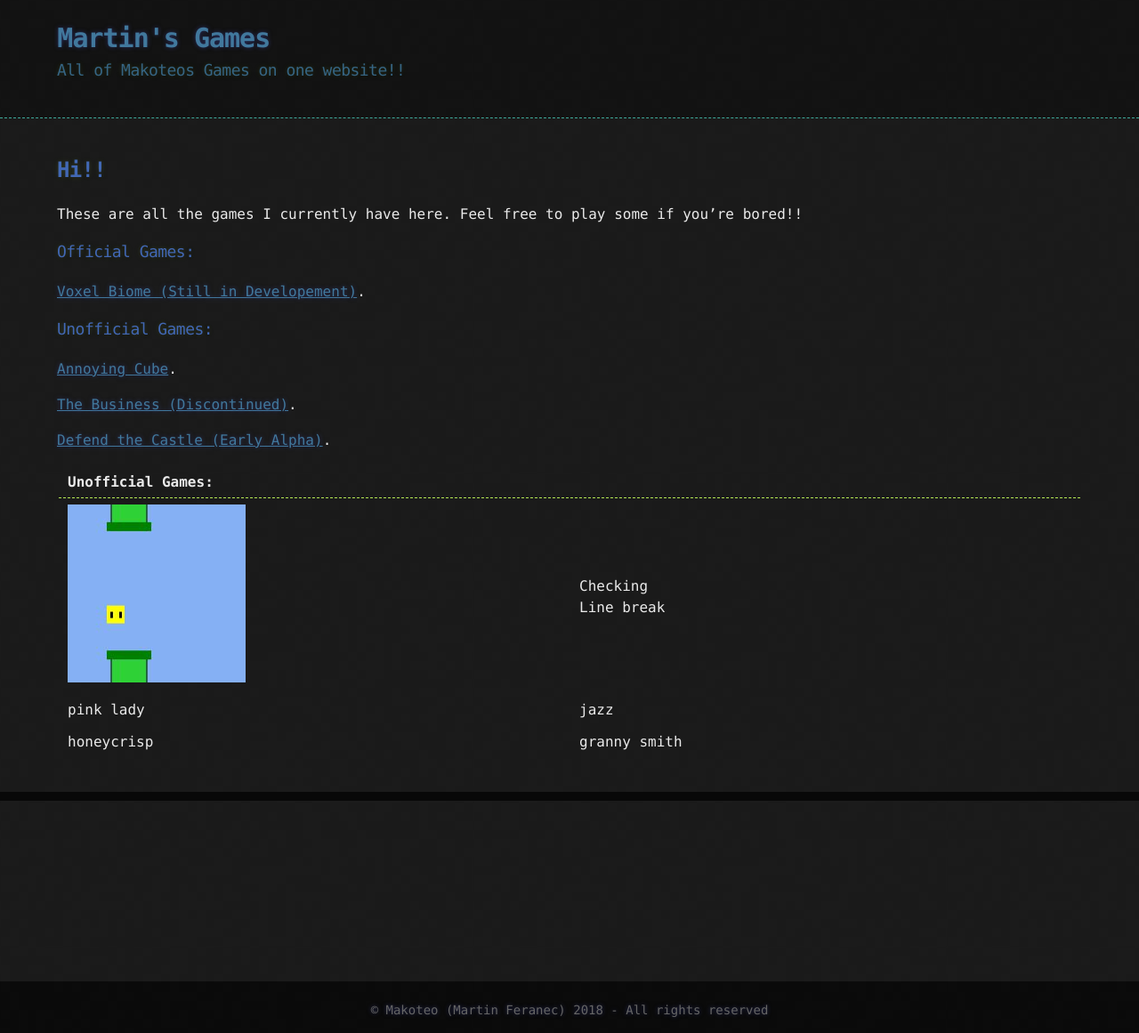
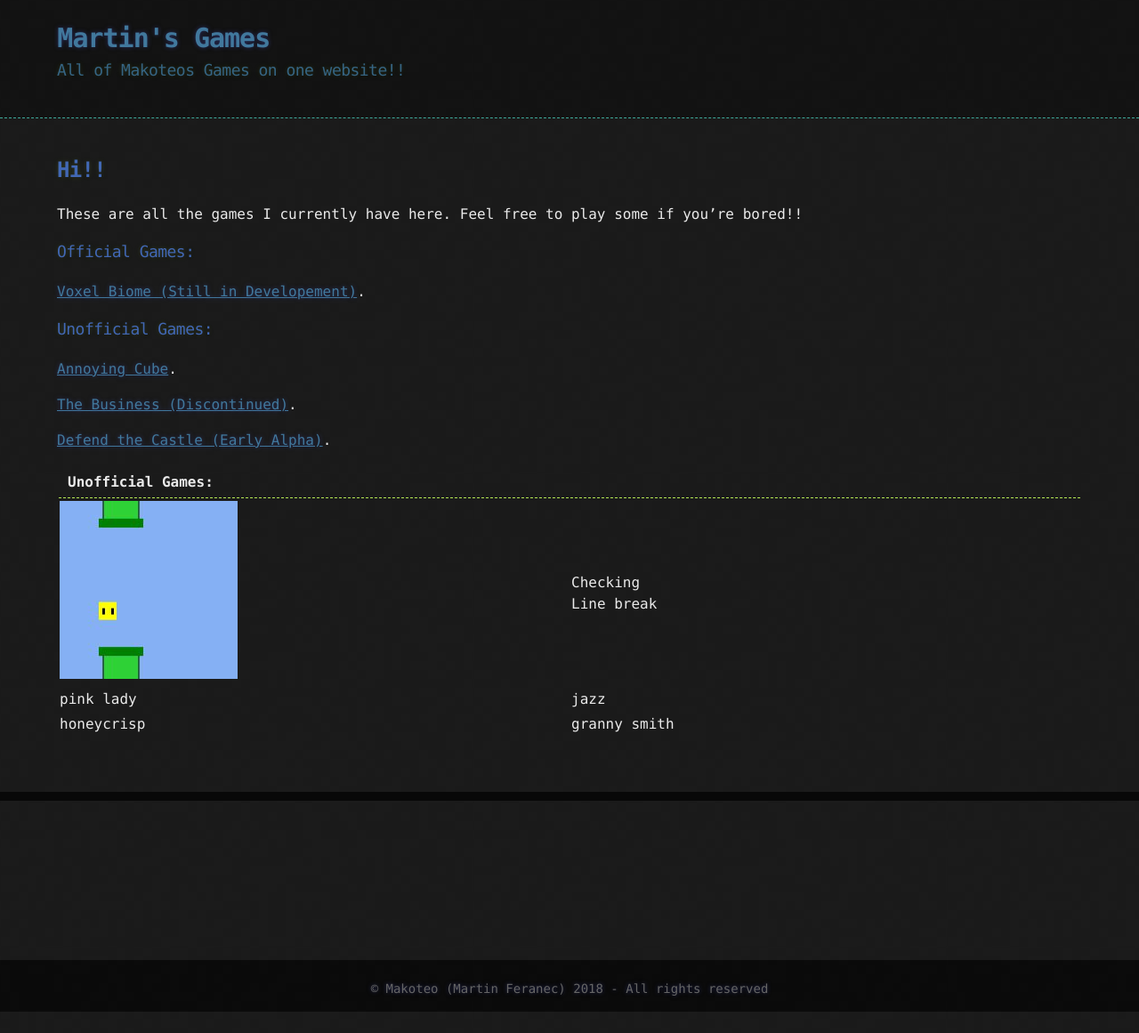
Before and after one commit to makoteo/blog, a Jekyll site: the page built from index.md, in a window 1280 px wide. Shown: the whole page at 89% size. Built offline with Jekyll 4.4.1, drawn with Linux system fonts in a browser that asks for light colours; after the commit the page ends 1137 px from its top, so only the background shows below that.

Commit message:
Deleted some stuff...

```diff
--- a/_sass/jekyll-theme-hacker.scss
+++ b/_sass/jekyll-theme-hacker.scss
@@ -240,10 +240,11 @@ th {
 }
 
 td {
-  text-align: left;
-  padding: 5px 10px;
+  //text-align: left;
+  //padding: 5px 10px;
   word-wrap:break-word;
   white-space: normal;
+  //max-width:150px;
 }
 
 hr {
```
